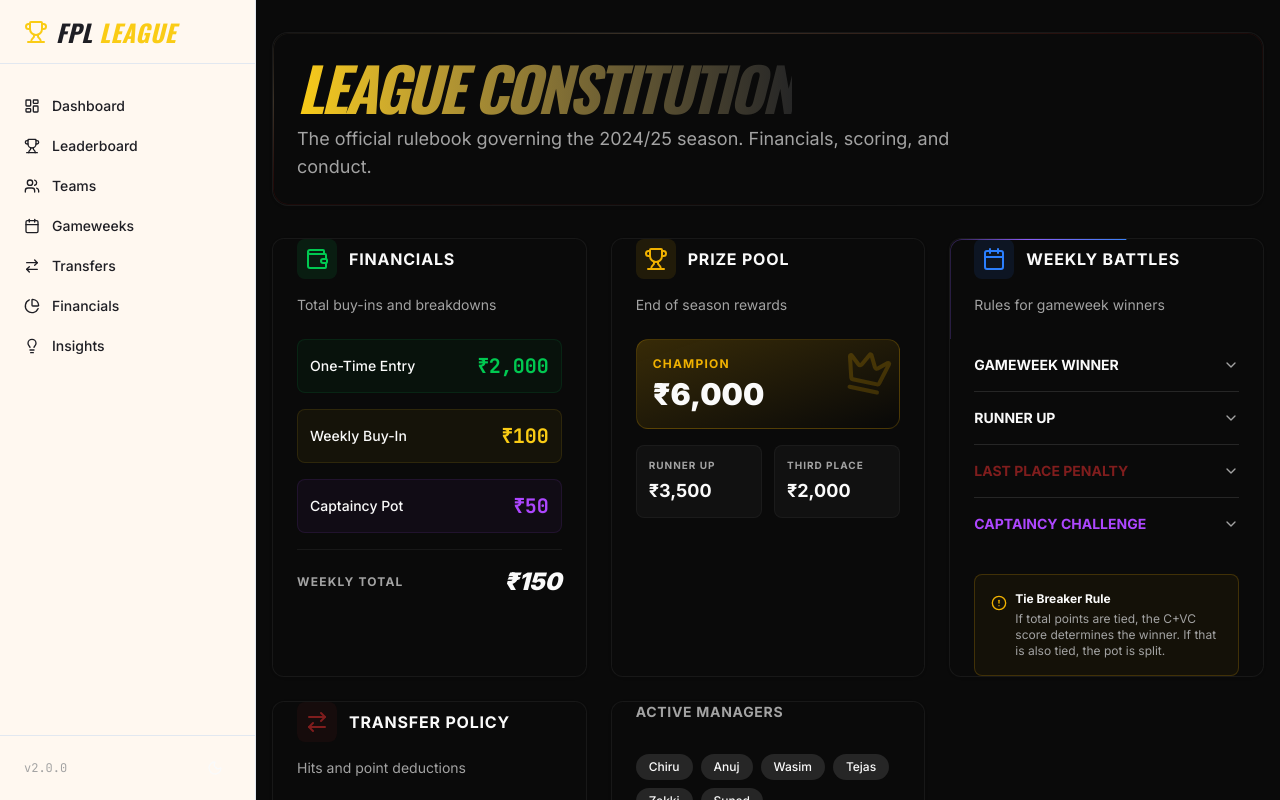
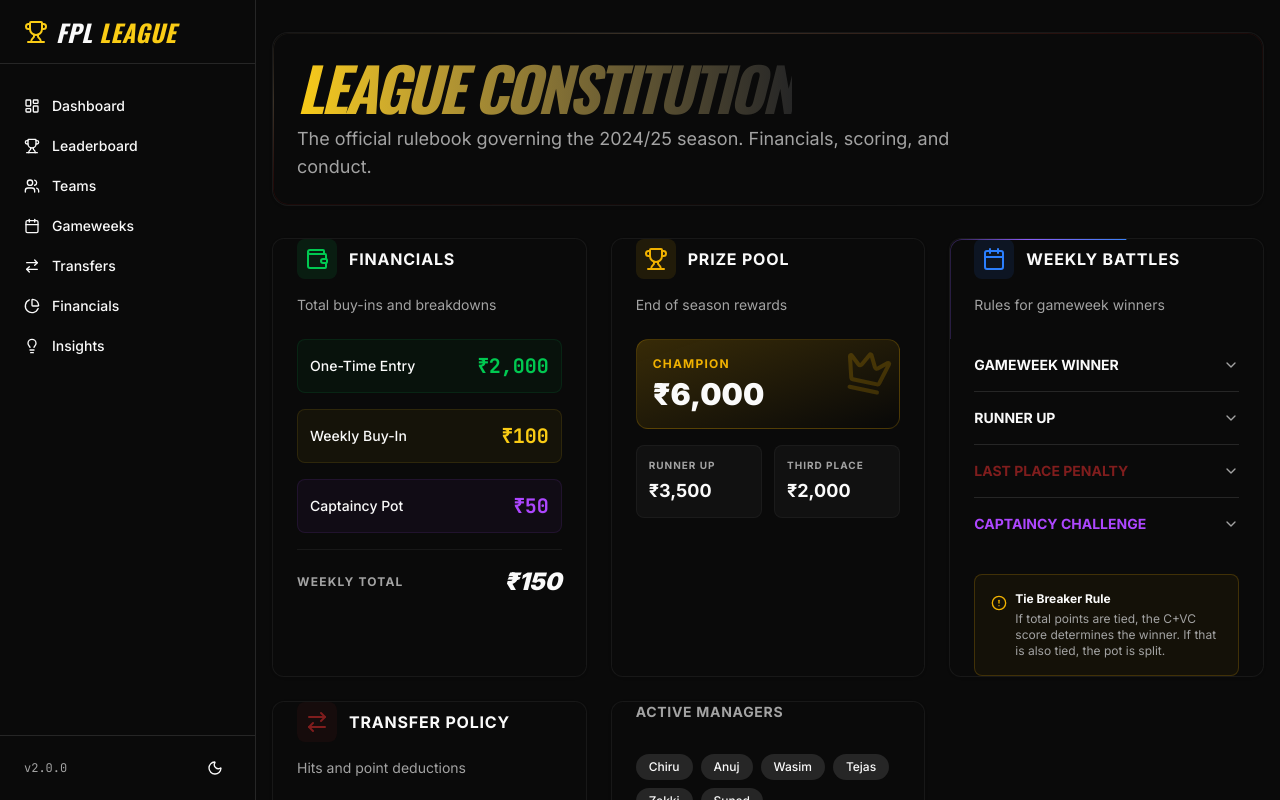
Before and after one commit to syedzakki/fpl-league-app, a Next.js app: page /rules in a window 1280 px wide. Shown: the top 800 px of the page. Built offline with nearby package versions, Linux system fonts and the light colour scheme.

Commit message:
fix: add sidebar CSS variables to dark mode

```diff
--- a/app/globals.css
+++ b/app/globals.css
@@ -233,6 +233,16 @@
   --chart-4: hsl(280 65% 60%);
   --chart-5: hsl(340 75% 55%);
 
+  /* Sidebar */
+  --sidebar: hsl(0 0% 3.9%);
+  --sidebar-foreground: hsl(0 0% 98%);
+  --sidebar-primary: hsl(47.9 95.8% 53.1%);
+  --sidebar-primary-foreground: hsl(26 83.3% 14.1%);
+  --sidebar-accent: hsl(0 0% 14.9%);
+  --sidebar-accent-foreground: hsl(0 0% 98%);
+  --sidebar-border: hsl(0 0% 14.9%);
+  --sidebar-ring: hsl(47.9 95.8% 53.1%);
+
   --radius: 0.5rem;
 }
 
```
